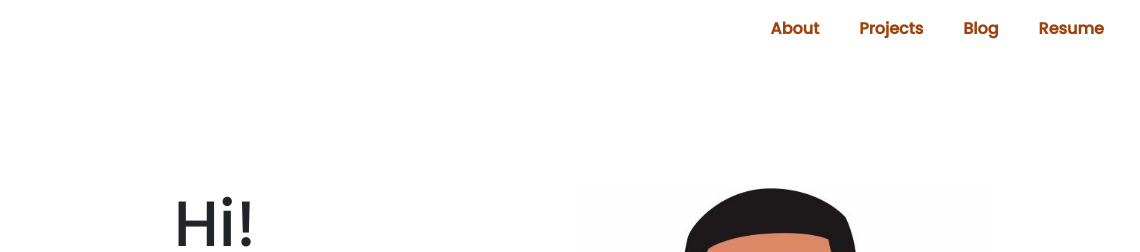
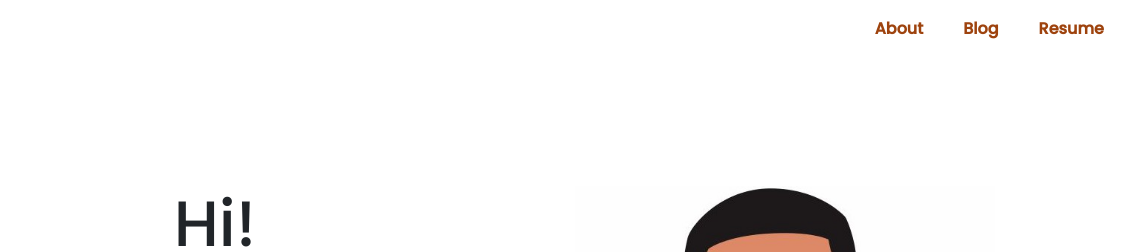
Before and after one commit to AbisoyeAlli/AbisoyeAlli.github.io, a plain HTML site: page index.html in a window 1280 px wide. Shown: the top 252 px of the page, 140-1280 px from the left. Drawn offline with nearby package versions, Linux system fonts and the light colour scheme.

Commit message:
removed projects section

```diff
--- a/index.html
+++ b/index.html
@@ -40,9 +40,9 @@
             <li class="nav-item">
               <a class="footer-link link" href="#about">About</a>
             </li>
-            <li class="nav-item">
+            <!--<li class="nav-item">
               <a class="footer-link link" href="#project">Projects</a>
-            </li>
+            </li>-->
             <li class="nav-item">
               <a class="footer-link link" href="https://abisoye.hashnode.dev/" target="_blank">Blog</a>
             </li>
@@ -86,7 +86,7 @@
           </div>
           </div>
         </div>
-
+<!--
         <div class="container" id="project-title">
           <div class="row">
             <div class="col-md-12 top-container" id="project">
@@ -156,7 +156,7 @@
     </div>
   </div>
   <a href="https://github.com/AbisoyeAlli?tab=repositories" target="_blank" id="myBtn">View more >></a>
-</div>
+</div>-->
 
 <div class="container">
   <div class="row">
```
